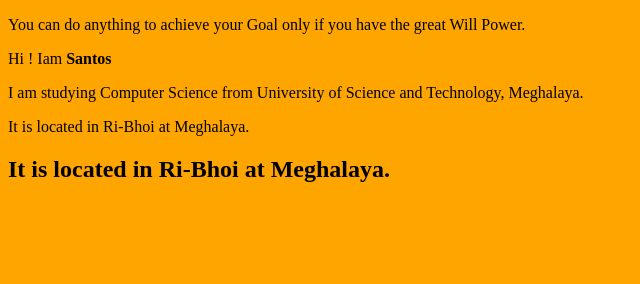
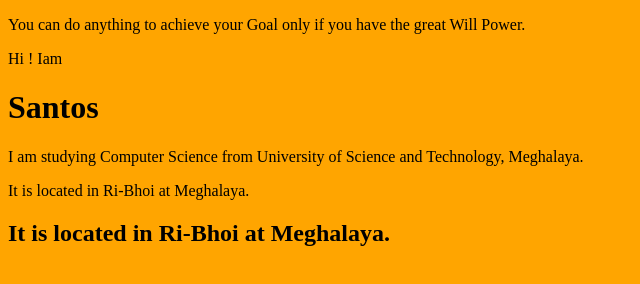
Before and after one commit to Realsantosm/SecondTymwithTanay, a plain HTML site: page index.html in a window 1280 px wide. Shown: the whole page, without its empty margins (0-640 px from the left). Drawn offline with Linux system fonts and the light colour scheme.

Commit message:
add : refactor

```diff
--- a/index.html
+++ b/index.html
@@ -8,7 +8,7 @@
 </head>
 <body bgcolor="orange">
     <P>You can do anything to achieve your Goal only if you have the great Will Power. </P>
-    <p>Hi  ! Iam <b>Santos</b></p>
+    <p>Hi  ! Iam <h1>Santos</h1></p>
     <p>I am studying Computer Science from University of Science and Technology, Meghalaya.</p>
     <p>It is located in Ri-Bhoi at Meghalaya.<p/>
 
```
